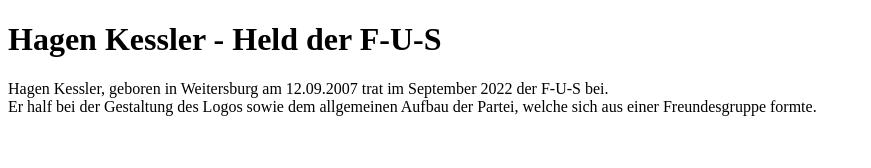
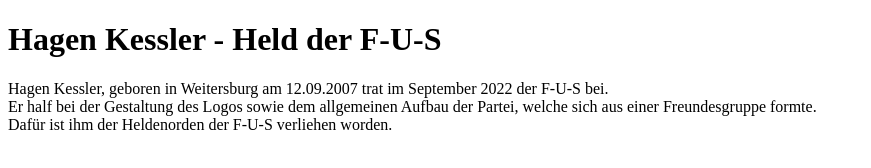
Before and after one commit to Lostpex/FUS_Website, a plain HTML site: page sites/hagen_kessler.html in a window 1280 px wide. Shown: the whole page, without its empty margins (0-871 px from the left). Drawn offline with Linux system fonts and the light colour scheme.

Commit message:
sdusgdeohr

```diff
--- a/sites/hagen_kessler.html
+++ b/sites/hagen_kessler.html
@@ -13,7 +13,7 @@
         <p1>
             Hagen Kessler, geboren in Weitersburg am 12.09.2007 trat im September 2022 der F-U-S bei. <br>
             Er half bei der Gestaltung des Logos sowie dem allgemeinen Aufbau der Partei, welche sich aus einer Freundesgruppe formte. <br>
-
+            Dafür ist ihm der Heldenorden der F-U-S verliehen worden.
         </p1>
     </body>
     </html>
```
